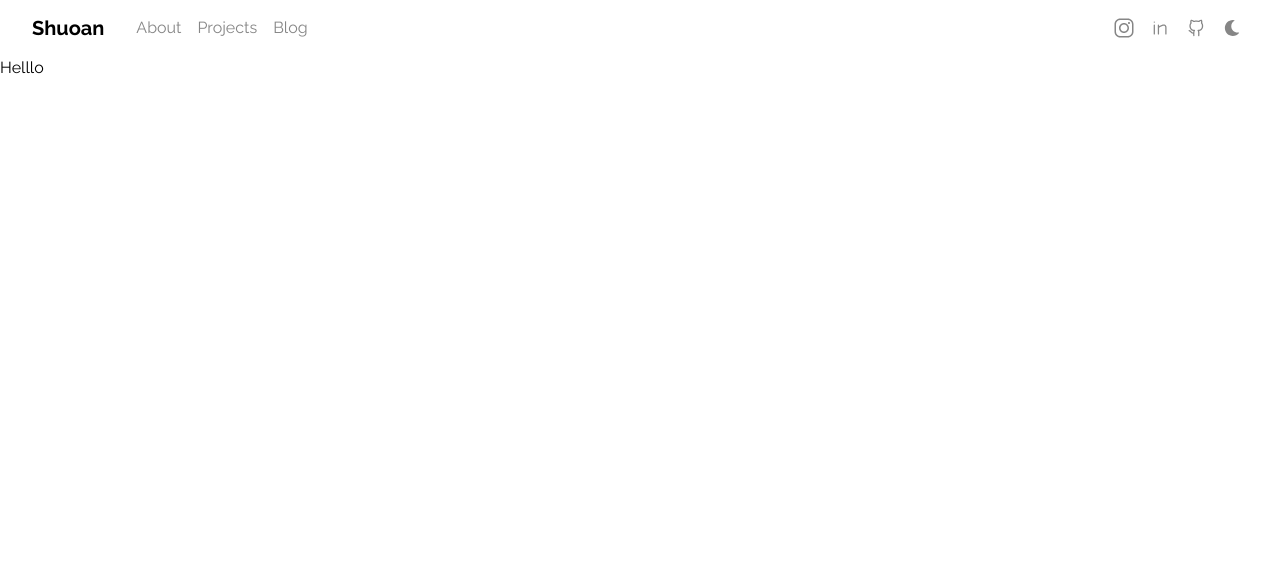
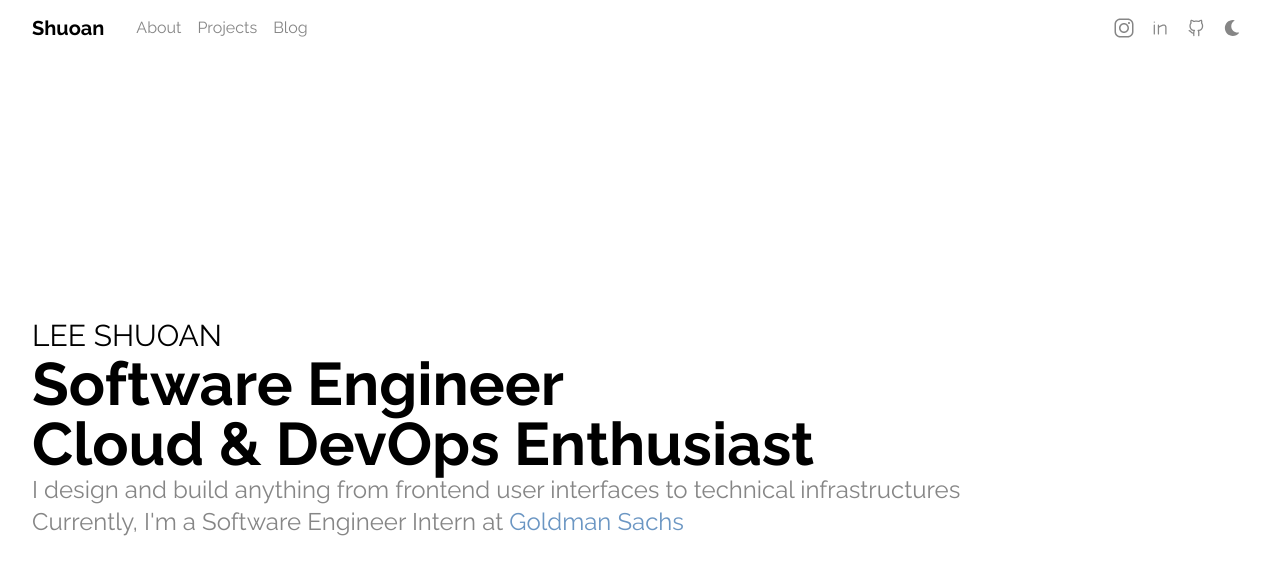
Before and after one commit to leeshuoan/shuoan-site, a Next.js app: page / in a window 1280 px wide. Shown: the top 574 px of the page. Built offline with nearby package versions, Linux system fonts and the light colour scheme.

Commit message:
feat: home page

```diff
--- a/components/Navbar.tsx
+++ b/components/Navbar.tsx
@@ -1,7 +1,7 @@
 import { useState, useEffect } from 'react';
 import Link from 'next/link';
-import { GithubIcon, InstagramIcon, LinkedInIcon } from './SVGIcons'
-import { FaMoon, FaSun, FaBars, FaTimes } from 'react-icons/fa';
+import { GithubIcon, HomeIcon, InstagramIcon, LinkedInIcon } from './SVGIcons'
+import { FaMoon, FaSun, FaHome } from 'react-icons/fa';
 
 const Navbar = () => {
   const [isMenuOpen, setIsMenuOpen] = useState(false);
@@ -21,22 +21,28 @@ const Navbar = () => {
   }
 
   return (
-    <nav className={`bg-white bg-opacity-75 dark:bg-[#171F2D] dark:bg-opacity-75 sticky top-0 ${isMenuOpen ? 'overflow-hidden h-screen' : ''}`}>
+    <nav className={`bg-white bg-opacity-75 dark:bg-[#171F2D] transition-[background-color] duration-500 ease-in-out dark:bg-opacity-75 sticky top-0 ${isMenuOpen ? 'overflow-hidden h-screen' : ''}`}>
       <div className="max-w-7xl mx-auto px-4 sm:px-6 lg:px-8">
         <div className={`flex justify-between h-14 ${isMenuOpen ? 'pb-5' : ''}`}>
           <div className="flex items-center">
-            <Link href="/" className='text-xl font-bold dark:text-white dark:hover:text-[#4DBBAC] hover:text-[#4DB8AC]'>
-              Shuoan
+            <Link href="/" className="overflow-hidden relative inline-block group">
+              <span style={{ height: "1.5px" }} className="absolute text-xl font-bold dark:text-white bg-[#4DBBAC] bottom-0 transform origin-right scale-x-0 transition-transform duration-300 group-hover:origin-left group-hover:scale-x-100">FillerText</span>
+              <span className="text-xl font-bold  absolute flex w-full left-0 transform origin-right translate-x-full transition-transform duration-300 ease-in-out group-hover:translate-x-0 text-[#4DBBAC]"><HomeIcon /> Home</span>
+              <span className="text-xl font-bold dark:text-white inline-block transition-transform duration-300 ease-in-out group-hover:translate-x-[-200%]">Shuoan</span>
             </Link>
+
             <div className={`hidden md:flex items-center ${isMenuOpen ? 'opacity-0' : 'opacity-100'}`}>
               <div className="ml-8 flex it items-center gap-4">
-                <Link href="/about" className='text-[#868686] dark:hover:text-[#4DBBAC] hover:text-[#4DB8AC]'>
+                <Link href="/about" className='relative group text-[#868686] dark:hover:text-[#4DBBAC] hover:text-[#4DB8AC]'>
+                  <span style={{ height: "1.5px" }} className="absolute w-full  rounded-md bg-[#4DBBAC] bottom-0 left-0 origin-right transform scale-x-0 transition-transform duration-300 ease-in-out  group-hover:origin-left group-hover:scale-x-100"></span>
                   About
                 </Link>
-                <Link href="/projects" className='text-[#868686] dark:hover:text-[#4DBBAC] hover:text-[#4DB8AC]'>
+                <Link href="/projects" className=' relative group text-[#868686] dark:hover:text-[#4DBBAC] hover:text-[#4DB8AC]'>
+                  <span style={{ height: "1.5px" }} className="absolute w-full  rounded-md bg-[#4DBBAC] bottom-0 left-0 origin-right transform scale-x-0 transition-transform duration-300 ease-in-out  group-hover:origin-left group-hover:scale-x-100"></span>
                   Projects
                 </Link>
-                <Link href="/blog" className='text-[#868686] dark:hover:text-[#4DBBAC] hover:text-[#4DB8AC]'>
+                <Link href="/blog" className='relative group text-[#868686] dark:hover:text-[#4DBBAC] hover:text-[#4DB8AC]'>
+                  <span style={{ height: "1.5px" }} className="absolute w-full  rounded-md bg-[#4DBBAC] bottom-0 left-0 origin-right transform scale-x-0 transition-transform duration-300 ease-in-out  group-hover:origin-left group-hover:scale-x-100"></span>
                   Blog
                 </Link>
               </div>
@@ -44,20 +50,18 @@ const Navbar = () => {
           </div>
 
           <div className={`hidden md:flex items-center gap-1 ${isMenuOpen ? 'opacity-0' : 'opacity-100'}`}>
-            <div className='flex text-[#868686] rounded-full hover:text-white p-0.5 hover:bg-gradient-to-br from-[#fdf497] via-[#fd5949] to-[#285AEB] via-[#d6249f]'>
+            <Link href='https://www.instagram.com/lee_shuoan' target='_blank' className='flex text-[#868686] rounded-full hover:shadow-lg hover:text-white p-0.5 hover:bg-gradient-to-br from-[#fdf497] via-[#fd5949] to-[#285AEB] via-[#d6249f]'>
               <InstagramIcon className="items-center h-6 w-6 m-0.5 " />
-            </div>
-            <div className='flex text-[#868686] rounded-full hover:text-white p-0.5 hover:bg-[#0A66C2]'>
+            </Link>
+            <Link href='https://www.linkedin.com/in/lee-shuoan' target='_blank' className='flex text-[#868686] rounded-full hover:shadow-lg hover:text-white p-0.5 hover:bg-[#0A66C2]'>
               <LinkedInIcon className=" items-center h-6 w-6 m-0.5 " />
-            </div>
-            <div className='flex text-[#868686] rounded-full p-0.5 hover:bg-[#EAEEF2] dark:hover:bg-[#30363D] dark:hover:text-white'>
+            </Link>
+            <Link href='https://www.github.com/leeshuoan' target='_blank' className='flex text-[#868686] rounded-full hover:shadow-lg p-0.5 hover:text-black hover:bg-[#EAEEF2] dark:hover:bg-[#30363D] dark:hover:text-white'>
               <GithubIcon className="items-center h-6 w-6 m-0.5 " />
-            </div>
-            <div onClick={toggleDarkMode} className={`${isDarkMode ? 'hover:text-[#D69C11] hover:bg-[#D69C11]' : 'flex hover:text-[#243F6F] hover:bg-[#243F6F]'} rounded-full p-0.5 text-[#868686]  hover:bg-opacity-20`}>
+            </Link>
+            <div onClick={toggleDarkMode} className={`${isDarkMode ? 'hover:text-[#D69C11] hover:bg-[#D69C11]' : 'flex hover:text-[#243F6F] hover:bg-[#243F6F]'} rounded-full hover:cursor-pointer hover:shadow-lg p-0.5 text-[#868686]  hover:bg-opacity-20`}>
               {isDarkMode ? <FaSun className='items-center m-1.5' /> : <FaMoon className='items-center m-1.5' />}
             </div>
-
-
           </div>
         </div>
       </div>
--- a/components/SVGIcons/index.ts
+++ b/components/SVGIcons/index.ts
@@ -1,3 +1,4 @@
+export {default as HomeIcon} from './home.svg';
 export {default as LinkedInIcon} from './linkedin.svg';
 export {default as InstagramIcon} from './instagram.svg';
 export {default as GithubIcon} from './github.svg';
--- a/pages/index.tsx
+++ b/pages/index.tsx
@@ -8,7 +8,18 @@ export default function Home() {
         <title>Lee Shuoan</title>
       </Head>
       <Navbar />
-      Helllo <br/>
+
+      <div className="max-w-7xl mx-auto px-4 sm:px-6 lg:px-8">
+        <div className='h-[calc(100vh-3.5rem)] flex items-center'>
+          <div className=''>
+            <p className='text-3xl dark:text-white'>LEE SHUOAN</p>
+            <p className='text-6xl dark:text-white font-bold'>Software Engineer</p>
+            <p className='text-6xl dark:text-white font-bold'>Cloud & DevOps Enthusiast</p>
+            <p className='text-2xl text-[#868686]'>I design and build anything from frontend user interfaces to technical infrastructures<br/>Currently, I'm a Software Engineer Intern at <span className='text-[#6B96C3]'>Goldman Sachs</span></p>
+          </div>
+        </div>
+      </div>
     </>
+
   )
 }
--- a/styles/globals.css
+++ b/styles/globals.css
@@ -9,4 +9,23 @@ html {
 
 body {
   @apply dark:bg-[#171F2D] ;
+  @apply transition-[background-color] duration-500 ease-in-out;
 }
+
+
+::-webkit-scrollbar {
+  @apply w-1.5;
+}
+
+::-webkit-scrollbar-track {
+  @apply dark:bg-[#171F2D];
+}
+
+::-webkit-scrollbar-thumb {
+  @apply bg-[#367274];
+  @apply rounded-lg;
+}
+
+::-webkit-scrollbar-thumb:hover {
+  @apply bg-[#429790];
+}
```
Also changed, not shown: components/SVGIcons/home.svg (added).
